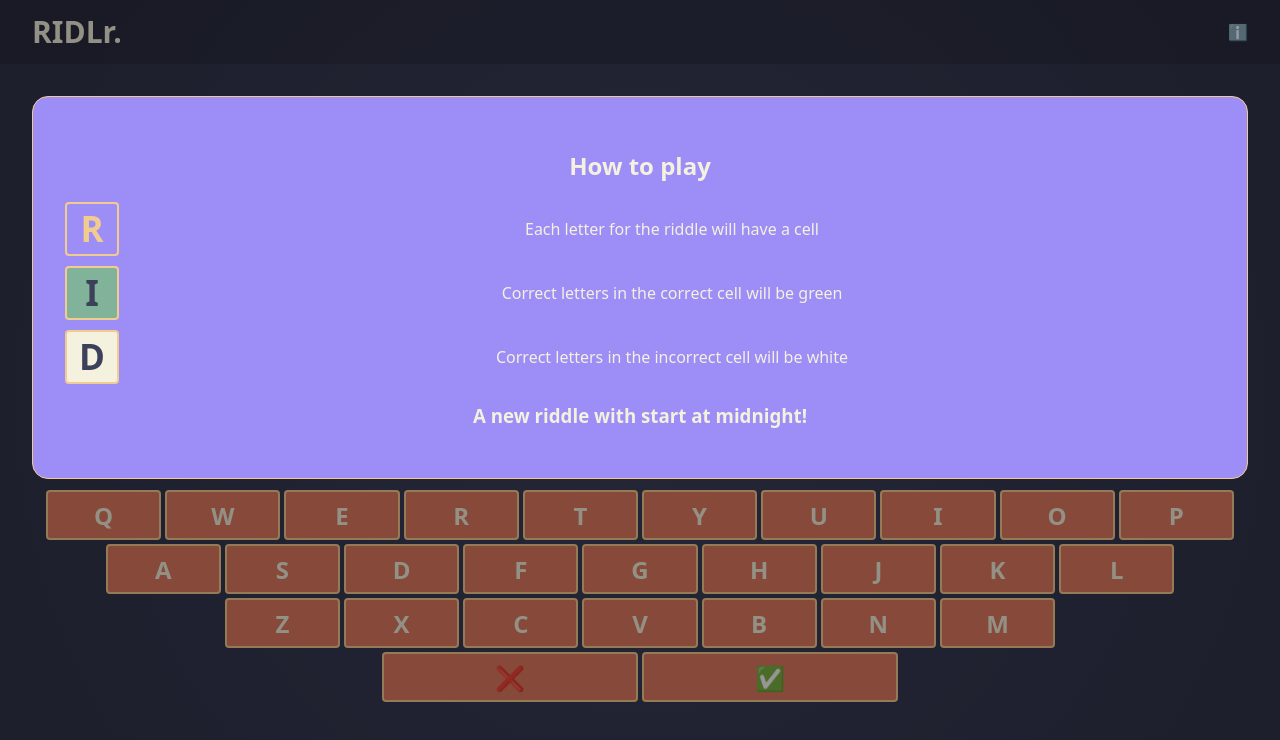
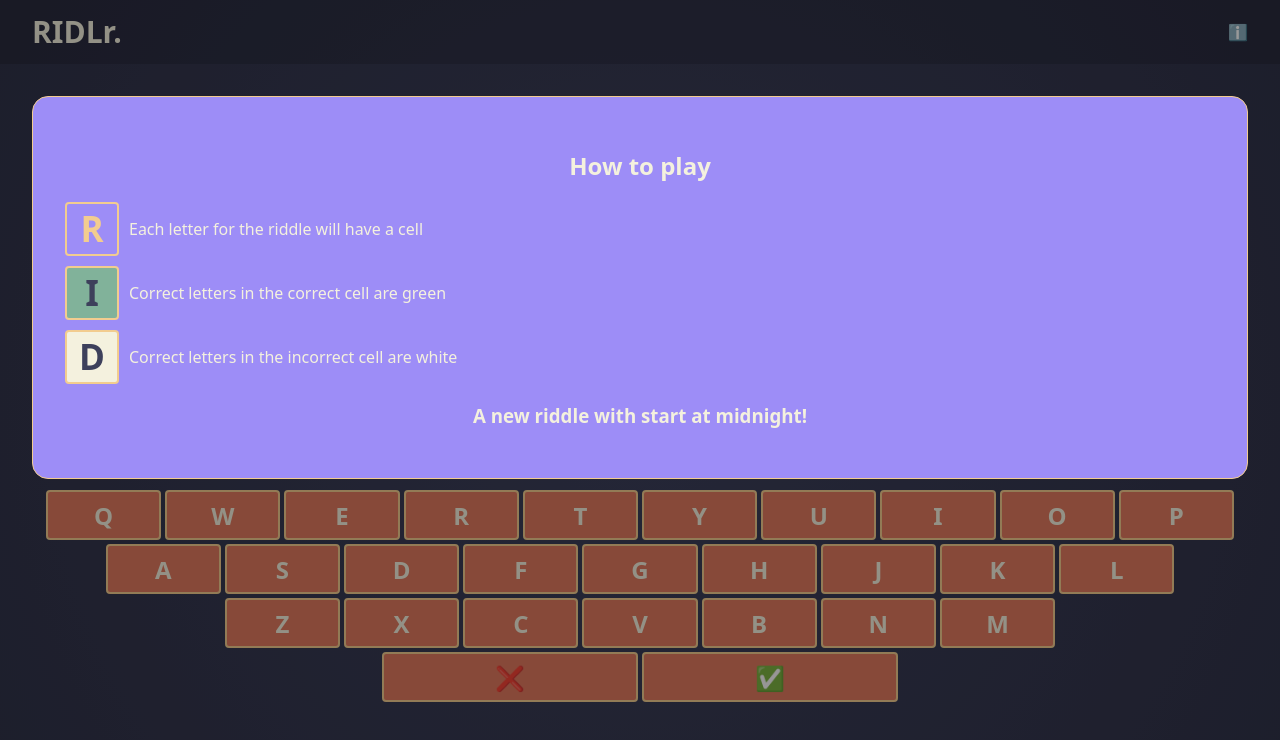
Before and after one commit to cocherz/ridler, a React (Create React App) app: page / in a window 1280 px wide. Both pictures are taken after a click on the button "ℹ️". Shown: the top 740 px of the page. Built offline with nearby package versions, Linux system fonts and the light colour scheme.

Commit message:
0.9.2 - more user friendly

```diff
--- a/package.json
+++ b/package.json
@@ -1,6 +1,6 @@
 {
   "name": "ridler",
-  "version": "0.9.1",
+  "version": "0.9.2",
   "private": true,
   "dependencies": {
     "@testing-library/jest-dom": "^5.16.5",
--- a/src/App.css
+++ b/src/App.css
@@ -82,8 +82,6 @@ span{
   text-align: center;
   font-size: larger;
 }
-
-
 
 .game{
   width: 100%;
@@ -271,6 +269,8 @@ right: 0;
 .helpRow{
   display: flex;
   gap: 10px;
+
+  align-items: center;
 }
 .helpSection{
   display: flex;
@@ -300,6 +300,11 @@ right: 0;
   font-size: 30px
 }
 
+.noPadding{
+  padding: 0;
+  margin: 0;
+}
+
 .helpIcon{
   width: 100%;
   text-align: right;
--- a/src/modals/help.js
+++ b/src/modals/help.js
@@ -7,15 +7,15 @@ const HelpModal = () => {
       <div className="helpSection">
             <div className="helpRow">
                 <div className="tile noShrink"> R </div>
-                <p className="noPad"> Each letter for the riddle will have a cell </p>
+                <p className="noPadding"> Each letter for the riddle will have a cell </p>
             </div>
             <div className="helpRow">
                 <div className="tile correct noShrink"> I </div>
-                <p className="noPad"> Correct letters in the correct cell will be green </p>
+                <p className="noPadding"> Correct letters in the correct cell are green </p>
             </div>
             <div className="helpRow">
                 <div className="tile close noShrink" > D </div>
-                <p className="noPad"> Correct letters in the incorrect cell will be white </p>
+                <p className="noPadding"> Correct letters in the incorrect cell are white </p>
             </div>
         </div>
       <h3 className="center"> A new riddle with start at midnight! </h3>
--- a/src/modals/wrong.js
+++ b/src/modals/wrong.js
@@ -9,7 +9,7 @@ const Wrong = () => {
           <h2> Not today...</h2>
           <p className="center">Come back tomorrow for a new riddle. or share this with a mate or something...</p>
           <Share />
-          <button onClick={() => localStorage.clear() + window.location.reload()}> <span> Try again  </span> Try again </button>
+          <button onClick={() => localStorage.clear() + window.location.reload()}> <span> Try again  </span> </button>
         </section>
   );
 };
```
